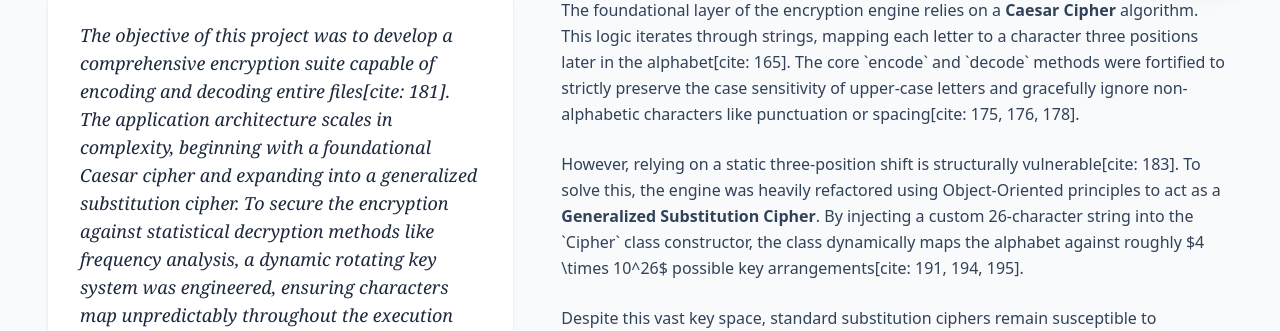
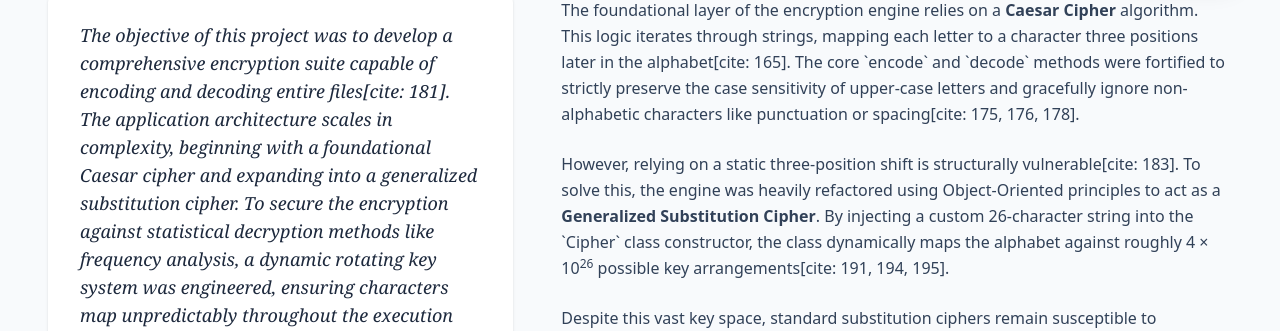
Before and after one commit to JonniiRingo/Meriembensalloua, a Next.js app: page /portfolio/cipher in a window 1280 px wide. Shown: the part 794-1125 px from the top of the page. Built offline with nearby package versions, Linux system fonts and the light colour scheme.

Commit message:
Fixed single latex  error in cipher page.tsx

```diff
--- a/app/(root)/portfolio/cipher/page.tsx
+++ b/app/(root)/portfolio/cipher/page.tsx
@@ -67,7 +67,7 @@ export default async function CipherProject() {
             </p>
             <p>
               However, relying on a static three-position shift is structurally vulnerable[cite: 183]. To solve this, the engine was heavily refactored using Object-Oriented principles to act as a <strong>Generalized Substitution Cipher</strong>.
-              By injecting a custom 26-character string into the `Cipher` class constructor, the class dynamically maps the alphabet against roughly $4 \times 10^{26}$ possible key arrangements[cite: 191, 194, 195].
+              By injecting a custom 26-character string into the `Cipher` class constructor, the class dynamically maps the alphabet against roughly 4 &times; 10<sup>26</sup> possible key arrangements[cite: 191, 194, 195].
             </p>
             <p>
               Despite this vast key space, standard substitution ciphers remain susceptible to frequency analysis (e.g., identifying the most common character to deduce the letter 'e')[cite: 202, 203].
```
